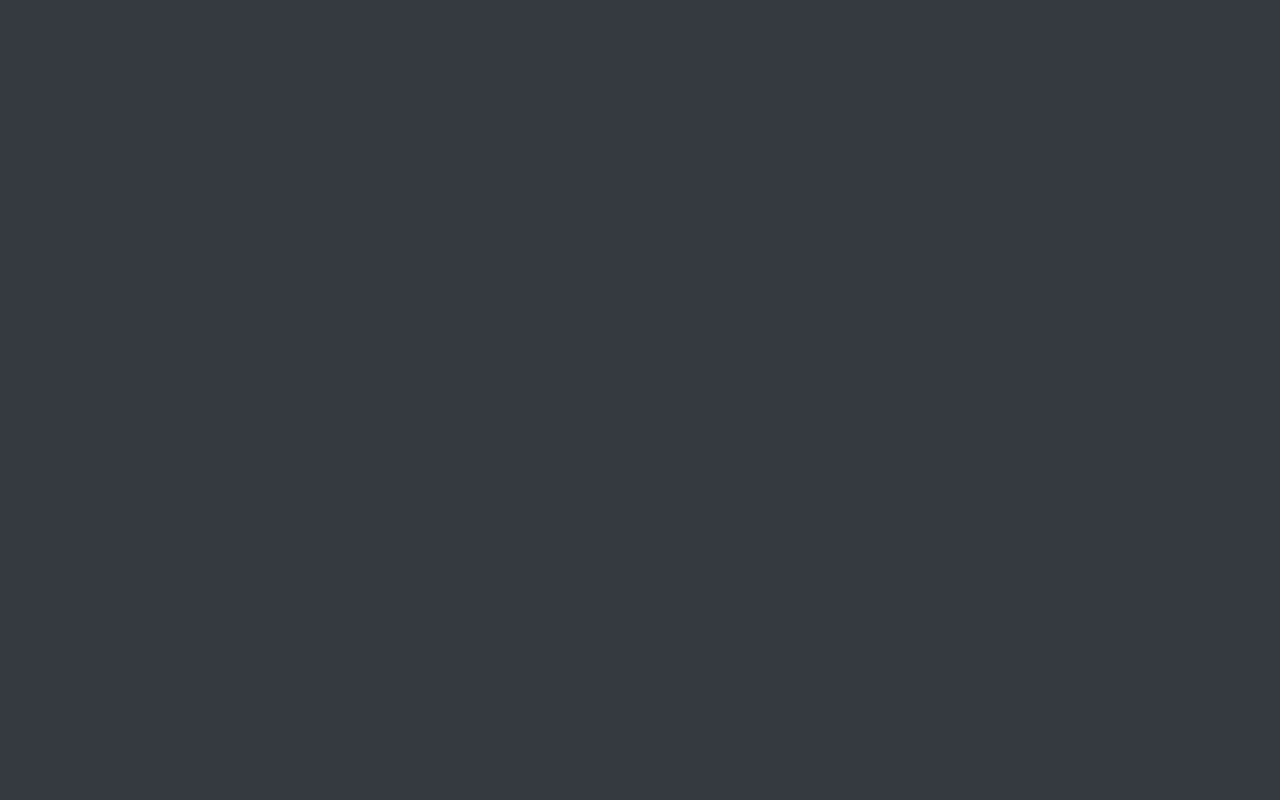
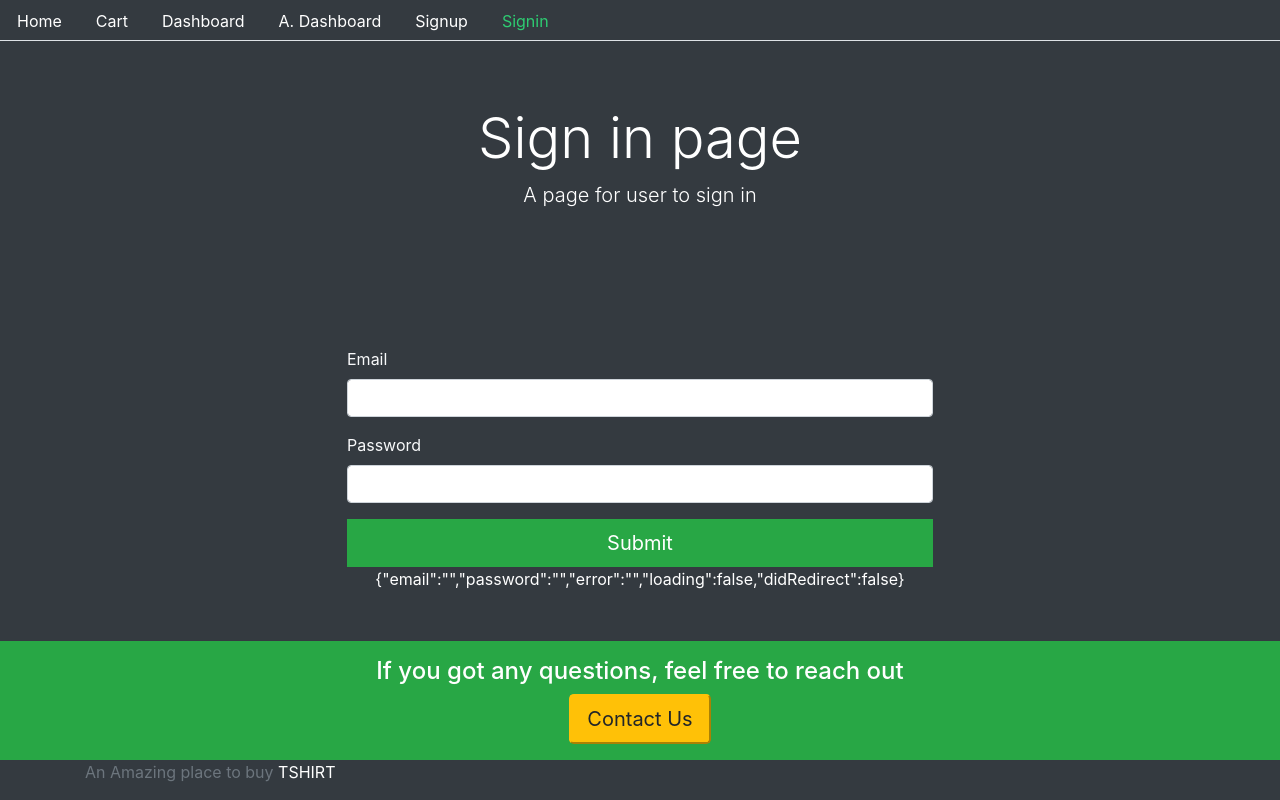
Before and after one commit to BhavjotSingh-20/Mern-Stack, a React (Create React App) app in the folder projfrontend/: page /signin in a window 1280 px wide. Built offline with nearby package versions, Linux system fonts and the light colour scheme.

Commit message:
authentication working

```diff
--- a/projfrontend/public/index.html
+++ b/projfrontend/public/index.html
@@ -14,6 +14,7 @@
     <link rel="manifest" href="%PUBLIC_URL%/manifest.json" />
     <!-- CSS only -->
 <link href="https://cdn.jsdelivr.net/npm/bootstrap@5.0.0-beta3/dist/css/bootstrap.min.css" rel="stylesheet" integrity="sha384-eOJMYsd53ii+scO/bJGFsiCZc+5NDVN2yr8+0RDqr0Ql0h+rP48ckxlpbzKgwra6" crossorigin="anonymous">
+<link rel="stylesheet" href="https://maxcdn.bootstrapcdn.com/bootstrap/4.0.0/css/bootstrap.min.css" integrity="sha384-Gn5384xqQ1aoWXA+058RXPxPg6fy4IWvTNh0E263XmFcJlSAwiGgFAW/dAiS6JXm" crossorigin="anonymous">
     <title>React App</title>
   </head>
   <body>
--- a/projfrontend/src/Routes.js
+++ b/projfrontend/src/Routes.js
@@ -1,11 +1,15 @@
 import React from 'react'
 import {BrowserRouter,Switch,Route} from "react-router-dom"
 import Home from "./core/Home"
+import Signin from './user/Signin'
+import Signup from './user/Signup'
 export default function Routes() {
     return (
         <BrowserRouter>
            <Switch>
                <Route path="/" exact component={Home} />
+               <Route path="/signup" exact component={Signup}/>
+               <Route path="/signin" exact component={Signin}/>
            </Switch>
         </BrowserRouter>
     )
--- a/projfrontend/src/auth/helper/PrivateRoutes.js
+++ b/projfrontend/src/auth/helper/PrivateRoutes.js
@@ -0,0 +1 @@
+import React from "react"
--- a/projfrontend/src/auth/helper/index.js
+++ b/projfrontend/src/auth/helper/index.js
@@ -0,0 +1,60 @@
+import {API} from "../../backend"
+
+
+export const signup = user => {
+    return fetch(`${API}/signup`,{
+          method:"POST",
+          headers:{
+              Accept:"application/json",
+              "Content-Type":"application/json"
+          },
+        body:JSON.stringify(user)
+    }).then(response => {
+        return response.json()
+    }).catch(err => console.log(err))
+}
+
+
+export const signin = user => {
+    return fetch(`${API}/signin`,{
+          method:"POST",
+          headers:{
+              Accept:"application/json",
+              "Content-Type":"application/json"
+          },
+        body:JSON.stringify(user)
+    }).then(response => {
+        return response.json()
+    }).catch(err => console.log(err))
+}
+
+
+export const signout = next => {
+  if (typeof window !== "undefined") {
+        localStorage.removeItem("jwt")
+        next();
+        return fetch(`${API}/signout`,{
+            method:"GET"
+        }).then(response => console.log("signout success")).catch(err => console.log(err))
+    }
+}
+
+
+
+export const authenticate = (data,next) => {
+    if (typeof window !== "undefined") {
+        localStorage.setItem("jwt",JSON.stringify(data))
+        next();
+    }
+}
+
+export const isAuthenticated = () => {
+    if (typeof window == "undefined") {
+        return false
+    }
+    if(localStorage.getItem("jwt")) {
+        return JSON.parse(localStorage.getItem("jwt"))
+    } else {
+        return false
+    }
+}
--- a/projfrontend/src/core/Home.js
+++ b/projfrontend/src/core/Home.js
@@ -5,7 +5,7 @@ import Base from "./Base"
 function Home() {
     console.log("API IS",process.env.REACT_APP_BACKEND)
     return (
-        <Base title="Homepage">
+        <Base title="Homepage" description="Welcome to the Tshirt Store" >
             <div className="row">
                 <div className="col-4"><button className="btn btn-success">Test</button></div>
                 <div className="col-4"><button className="btn btn-success">Test</button></div>
--- a/projfrontend/src/core/Menu.js
+++ b/projfrontend/src/core/Menu.js
@@ -1,5 +1,6 @@
-import React from 'react';
+import React,{Fragment} from 'react';
 import {Link,withRouter} from "react-router-dom"
+import {signout,isAuthenticated} from "../auth/helper/index"
 
 const currentTab =(history,path) => {
     if(history.location.pathname === path) {
@@ -25,15 +26,24 @@ const Menu = ({history}) =>  {
                 <li className="nav-item">
                     <Link style={currentTab(history,"/admin/dashboard")}className="nav-link" to="/admin/dashboard">A. Dashboard</Link>
                 </li>
+               {!isAuthenticated()    &&  <Fragment>
                 <li className="nav-item">
                     <Link style={currentTab(history,"/signup")}className="nav-link" to="/signup">Signup</Link>
                 </li>
                 <li className="nav-item">
                     <Link style={currentTab(history,"/signin")}className="nav-link" to="/signin">Signin</Link>
                 </li>
-                <li className="nav-item">
-                    <Link style={currentTab(history,"/signout")}className="nav-link" to="/signout">Signout</Link>
+                </Fragment>}
+               {isAuthenticated() && (
+                    <li className="nav-item">
+                    <span className="nav-link text-warning" onClick={() => {
+                        signout(() => {
+                            history.push("/")
+                        })
+                    }}>Signout</span>
                 </li>
+               )}
+
             </ul>
         </div>
     );
--- a/projfrontend/src/styles.css
+++ b/projfrontend/src/styles.css
@@ -7,3 +7,9 @@
 body {
   background: #343a40;
 }
+footer {
+  position:absolute;
+  bottom:0px;
+  right:0px;
+  left:0px;
+}
--- a/projfrontend/src/user/Signin.js
+++ b/projfrontend/src/user/Signin.js
@@ -0,0 +1,103 @@
+import React,{useState} from "react"
+import Base from "../core/Base"
+import {Link,Redirect} from "react-router-dom"
+import {signin,authenticate,isAuthenticated} from "../auth/helper/index"
+// import { set } from "mongoose"
+const Signin = () => {
+    const [values,setValues] = useState({
+        email:"",
+        password:"",
+        error:"",
+        loading:false,
+        didRedirect:false
+
+    })
+
+    const {email,password,error,loading,didRedirect} = values
+     const {user} = isAuthenticated()
+     console.log(user)
+
+     const  handleChange = name => event => {
+        setValues({...values,error:false,[name]:event.target.value})
+    }
+
+         const onSubmit = event => {
+             event.preventDefault();
+             setValues({...values,error:false,loading:true})
+             signin({email,password}).then(data => {
+                 if(data.error) {
+                     setValues({...values,error:data.error,loading:false})
+                 } else {
+                     authenticate(data,() => {
+                         setValues({
+                             ...values,
+                             didRedirect:true
+                         })
+                     })
+                 }
+             }).catch(setValues({
+                 ...values,
+                 didRedirect:false
+             }))
+         }
+
+         const performRedirect = () => {
+             if(didRedirect) {
+                 if(user && user.role === 1) {
+                   return <p>redirect to admin dashboard</p>
+                 } else {
+                     return   <p>redirect to user dashboard</p>
+                 }
+             }
+             if(isAuthenticated()) {
+                 return <Redirect to="/" />
+             }
+         }
+
+const loadingMessage = () => {
+    return  (
+        loading && (
+            <div className="alert alert-info"><h2>Loading...</h2></div>
+        )
+    )
+}
+    const errorMessage = () => {
+        return (
+        <div className="row">
+                      <div className="col-md-6 offset-sm-3 text-left"><div style={{display:error ? "":"none"}}className="alert alert-danger">
+            {error}
+        </div>
+        </div>
+        </div>)
+    }
+
+
+    const signinForm = () => {
+        return (
+            <div className="row">
+                <div className="col-md-6 offset-sm-3 text-left">
+                    <form >
+
+                         <div className="form-group"><label  className="text-light">Email</label>
+                        <input value={email} onChange={handleChange("email")}className="form-control" type="email" />
+                        </div>
+                         <div className="form-group"><label className="text-light">Password</label>
+                        <input value={password} onChange={handleChange("password")}className="form-control" type="password" />
+                        </div>
+                        <button onClick={onSubmit}className="btn btn-success btn-lg btn-block">Submit</button>
+                    </form>
+                </div>
+            </div>
+        )
+    }
+    return (
+        <Base title="Sign in page" description="A page for user to sign in">
+            {loadingMessage()}
+            {errorMessage()}
+            {signinForm()}
+        {performRedirect()}
+        <p className="text-white text-center">{JSON.stringify(values)}</p>
+        </Base>
+    )
+}
+export default Signin
--- a/projfrontend/src/user/Signup.js
+++ b/projfrontend/src/user/Signup.js
@@ -0,0 +1,90 @@
+import React,{useState} from "react"
+import Base from "../core/Base"
+import {Link} from "react-router-dom"
+import { signup } from "../auth/helper"
+
+const Signup = () => {
+
+    const [values,setValues] = useState({
+        name:"",
+        email:"",
+        password:"",
+        error:"",
+        success:false
+    })
+    const {name,email,password,error,success} = values
+
+    const  handleChange = name => event => {
+        setValues({...values,error:false,[name]:event.target.value})
+    }
+
+    const onSubmit = event => {
+        event.preventDefault()
+        setValues({...values,error:false})
+        signup({name,email,password}).then(data => {
+            if(data.error) {
+                setValues({...values,error:data.error,success:false})
+            } else {
+                setValues({
+                    ...values,
+                    name:"",
+                    email:"",
+                    password:"",
+                    error:"",
+                    success:true
+                })
+            }
+        }).catch(err => console.log("Error in signup"))
+    }
+    const signupForm = () => {
+        return (
+            <div className="row">
+                <div className="col-md-6 offset-sm-3 text-left">
+                    <form >
+                        <div className="form-group"><label  className="text-light">Name</label>
+                        <input value={name} className="form-control" type="text" onChange={handleChange("name")} />
+                        </div>
+                         <div className="form-group"><label  className="text-light">Email</label>
+                        <input value={email}className="form-control" type="email" onChange={handleChange("email")}  />
+                        </div>
+                         <div className="form-group"><label className="text-light">Password</label>
+                        <input value={password}className="form-control" type="password" onChange={handleChange("password")}  />
+                        </div>
+                        <button  onClick={onSubmit} className="btn btn-success btn-lg btn-block">Submit</button>
+                    </form>
+                </div>
+            </div>
+        )
+    }
+
+    const successMessage = () => {
+              return (
+                  <div className="row">
+                      <div className="col-md-6 offset-sm-3 text-left">
+                           <div style={{display:success ? "":"none"}}className="alert alert-success">
+            New account was created successfully.Please <Link to="/signin">Please Login Here</Link>
+        </div>
+                      </div>
+                  </div>
+             )
+    }
+
+    const errorMessage = () => {
+        return (
+        <div className="row">
+                      <div className="col-md-6 offset-sm-3 text-left"><div style={{display:error ? "":"none"}}className="alert alert-danger">
+            {error}
+        </div>
+        </div>
+        </div>)
+    }
+    return (
+        <Base title="Sign up page" description="A page for user to sign up">
+            {successMessage()}
+            {errorMessage()}
+        {signupForm()}
+        <p className="text-white text-center">{JSON.stringify(values)}</p>
+        </Base>
+    )
+}
+export default Signup
```
Also changed, not shown: 2 other files (tests, documents, lock files or other folders).
